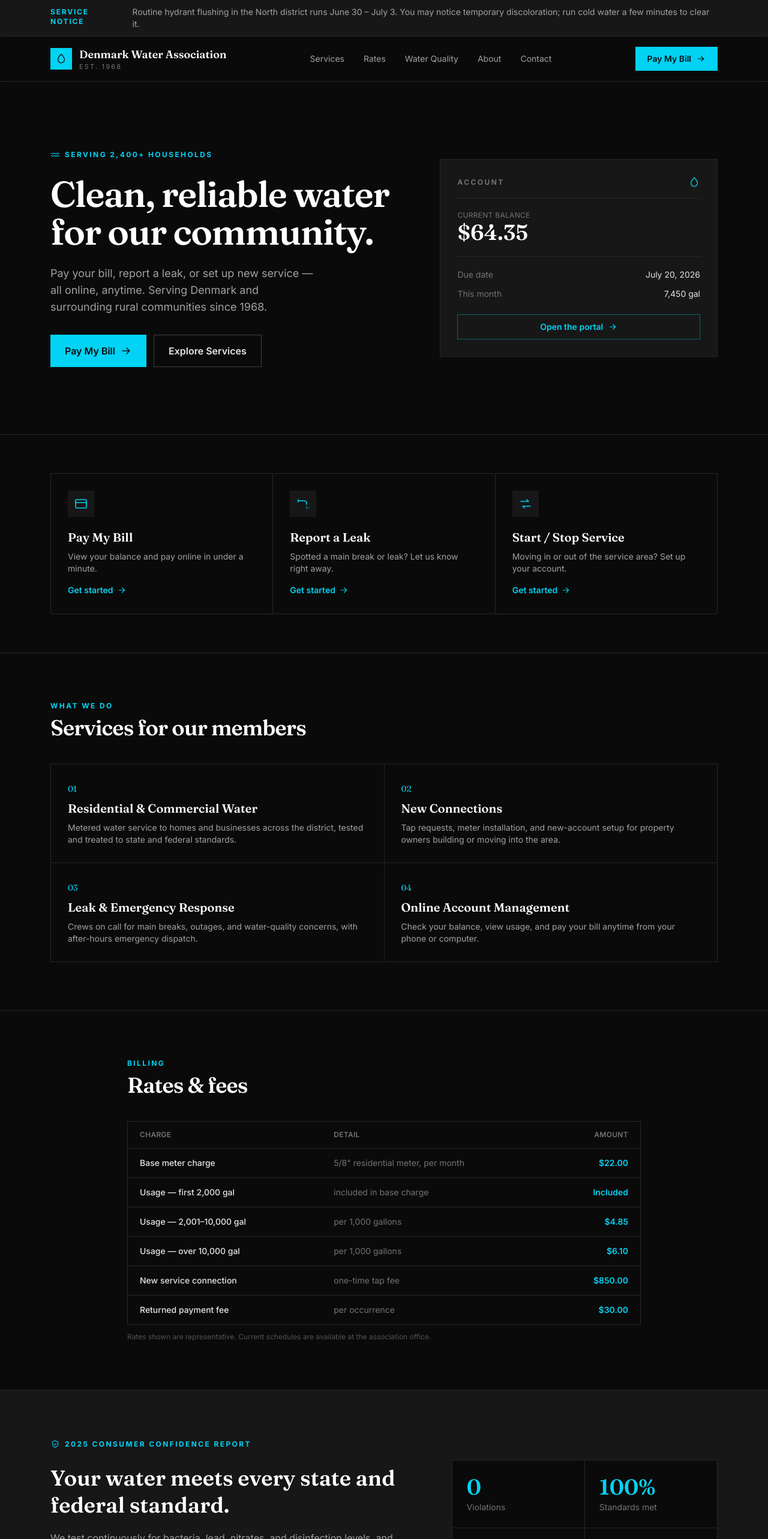
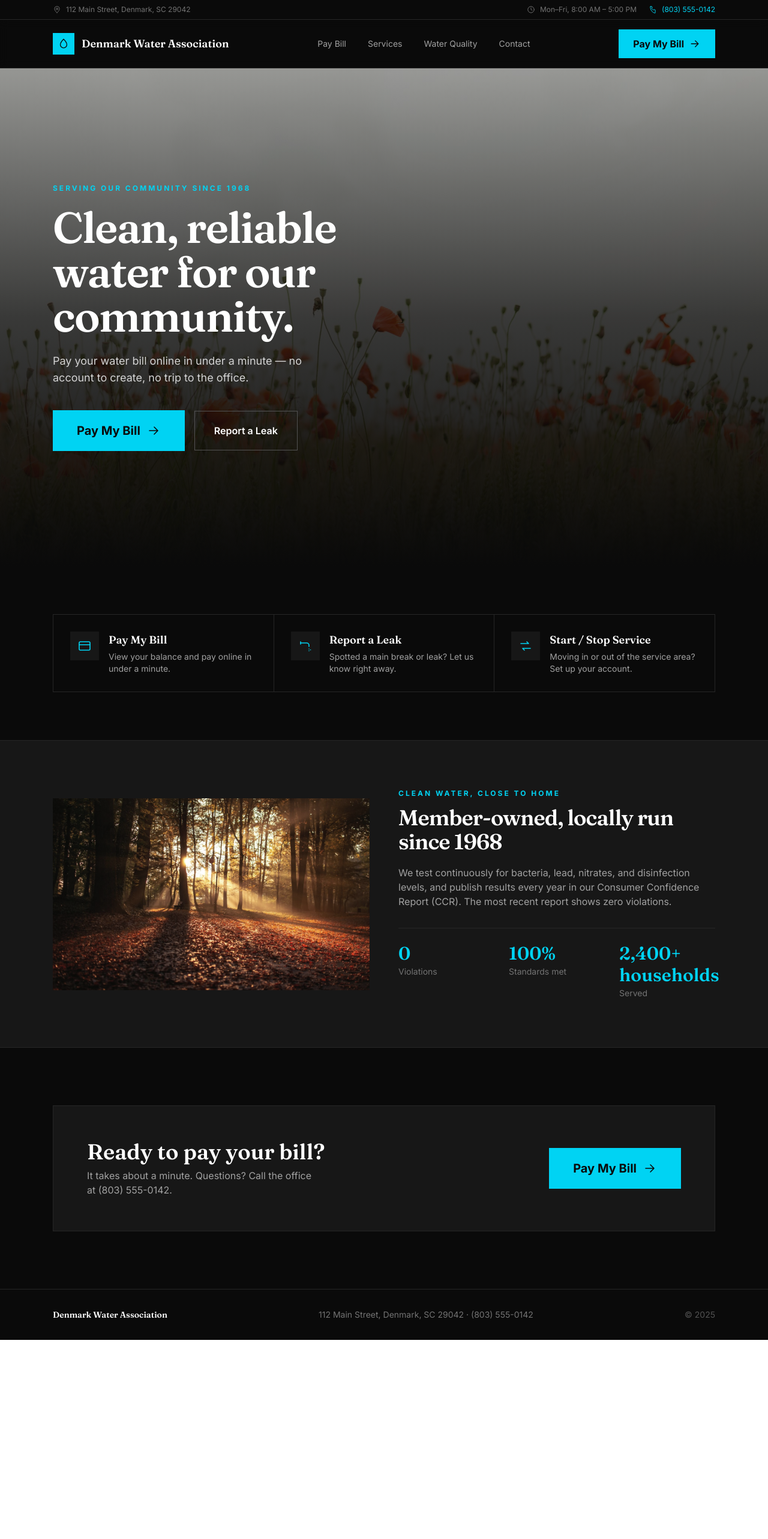
Before and after one commit to Aphrodine-wq/denmark-water-modern-slate, a Next.js app: page / in a window 1280 px wide. Shown: the top 2566 px of the page at 60% size. After the commit the page ends 2234 px from the top, so only its background shows below. Built offline with nearby package versions, Linux system fonts and the light colour scheme.

Commit message:
Redesign home: leaner layout, Southern nature imagery, refined nav, bigger Pay My Bill CTA

```diff
--- a/app/page.tsx
+++ b/app/page.tsx
@@ -1,152 +1,105 @@
 import Link from "next/link";
-import {
-  org,
-  alertNotice,
-  quickActions,
-  services,
-  rates,
-  waterQuality,
-  board,
-  boardMeetings,
-  faqs,
-} from "@/lib/content";
+import { org, quickActions, waterQuality } from "@/lib/content";
 import {
   DropletIcon,
-  ShieldIcon,
   PhoneIcon,
   MapPinIcon,
   ClockIcon,
   ArrowRightIcon,
-  WaveIcon,
   quickActionIcon,
 } from "@/components/icons";
 
-// CONCEPT 2 — "Modern Slate": dark editorial, near-black, single cyan accent, sharp corners.
-export const metadata = { title: `${org.name} — Concept 2` };
+export const metadata = { title: `${org.name} — Pay your water bill online` };
 
 const nav = [
+  { label: "Pay Bill", href: "/pay" },
   { label: "Services", href: "#services" },
-  { label: "Rates", href: "#rates" },
   { label: "Water Quality", href: "#quality" },
-  { label: "About", href: "#about" },
   { label: "Contact", href: "#contact" },
 ];
 
 export default function ModernSlateHome() {
   return (
     <div className="min-h-screen bg-neutral-950 text-neutral-300">
-      {/* Alert banner */}
-      {alertNotice.active && (
-        <div className="border-b border-neutral-800 bg-neutral-900">
-          <div className="mx-auto flex max-w-6xl items-start gap-3 px-5 py-2.5 text-sm">
-            <span className="mt-0.5 text-xs font-bold uppercase tracking-[0.15em] text-cyan-400">
-              {alertNotice.label}
-            </span>
-            <p className="text-neutral-400">{alertNotice.message}</p>
-          </div>
+      {/* Utility bar */}
+      <div className="hidden border-b border-neutral-800 md:block">
+        <div className="mx-auto flex max-w-6xl items-center justify-between px-6 py-2 text-xs text-neutral-500">
+          <span className="flex items-center gap-2"><MapPinIcon className="h-3.5 w-3.5" /> {org.address}</span>
+          <span className="flex items-center gap-5">
+            <span className="flex items-center gap-2"><ClockIcon className="h-3.5 w-3.5" /> {org.officeHours}</span>
+            <a href={`tel:${org.phone}`} className="flex items-center gap-2 text-cyan-400"><PhoneIcon className="h-3.5 w-3.5" /> {org.phone}</a>
+          </span>
         </div>
-      )}
+      </div>
 
       {/* Header */}
-      <header className="sticky top-0 z-20 border-b border-neutral-800 bg-neutral-950/90 backdrop-blur">
-        <div className="mx-auto flex max-w-6xl items-center justify-between px-5 py-4">
-          <Link href="#top" className="flex items-center gap-3">
+      <header className="sticky top-0 z-30 border-b border-neutral-800 bg-neutral-950/90 backdrop-blur">
+        <div className="mx-auto flex max-w-6xl items-center justify-between px-6 py-4">
+          <Link href="/" className="flex items-center gap-3">
             <span className="flex h-9 w-9 items-center justify-center bg-cyan-400 text-neutral-950">
               <DropletIcon className="h-5 w-5" />
             </span>
-            <span className="leading-tight">
-              <span className="block font-serif text-lg font-semibold text-white">{org.name}</span>
-              <span className="block text-[11px] uppercase tracking-[0.2em] text-neutral-500">Est. {org.established}</span>
-            </span>
+            <span className="font-serif text-lg font-semibold text-white">{org.name}</span>
           </Link>
-          <nav className="hidden items-center gap-8 md:flex">
+          <nav className="hidden items-center gap-9 lg:flex">
             {nav.map((n) => (
-              <a key={n.href} href={n.href} className="text-sm text-neutral-400 transition hover:text-cyan-400">
+              <a key={n.label} href={n.href} className="text-sm text-neutral-400 transition hover:text-cyan-400">
                 {n.label}
               </a>
             ))}
           </nav>
           <Link
             href="/pay"
-            className="inline-flex items-center gap-2 bg-cyan-400 px-5 py-2.5 text-sm font-semibold text-neutral-950 transition hover:bg-cyan-300"
+            className="inline-flex items-center gap-2 bg-cyan-400 px-6 py-3 text-base font-bold text-neutral-950 transition hover:bg-cyan-300"
           >
-            Pay My Bill <ArrowRightIcon className="h-4 w-4" />
+            Pay My Bill <ArrowRightIcon className="h-5 w-5" />
           </Link>
         </div>
       </header>
 
-      <main id="top">
+      <main>
         {/* Hero */}
-        <section className="relative overflow-hidden border-b border-neutral-800">
-          <div className="mx-auto grid max-w-6xl items-center gap-12 px-5 py-20 md:grid-cols-[1.3fr_1fr] md:py-28">
-            <div>
-              <span className="inline-flex items-center gap-2 text-xs font-bold uppercase tracking-[0.2em] text-cyan-400">
-                <WaveIcon className="h-4 w-4" /> Serving {org.membersServed}
-              </span>
-              <h1 className="mt-5 font-serif text-5xl font-semibold leading-[1.05] tracking-tight text-white md:text-6xl">
+        <section className="relative isolate overflow-hidden">
+          <img src="/images/hero.jpg" alt="" className="absolute inset-0 -z-10 h-full w-full object-cover" />
+          <div className="absolute inset-0 -z-10 bg-gradient-to-t from-neutral-950 via-neutral-950/80 to-neutral-950/40" />
+          <div className="mx-auto max-w-6xl px-6 py-32 md:py-48">
+            <div className="max-w-2xl">
+              <p className="text-xs font-bold uppercase tracking-[0.25em] text-cyan-400">Serving our community since {org.established}</p>
+              <h1 className="mt-5 font-serif text-5xl font-semibold leading-[1.03] tracking-tight text-white md:text-7xl">
                 {org.tagline}
               </h1>
-              <p className="mt-6 max-w-md text-lg text-neutral-400">
-                Pay your bill, report a leak, or set up new service — all online, anytime.
-                Serving {org.serviceArea} since {org.established}.
+              <p className="mt-6 max-w-md text-lg text-neutral-300">
+                Pay your water bill online in under a minute — no account to create, no trip to the office.
               </p>
-              <div className="mt-8 flex flex-wrap gap-3">
+              <div className="mt-10 flex flex-wrap items-center gap-4">
                 <Link
                   href="/pay"
-                  className="inline-flex items-center gap-2 bg-cyan-400 px-6 py-3.5 text-base font-semibold text-neutral-950 transition hover:bg-cyan-300"
+                  className="inline-flex items-center gap-2.5 bg-cyan-400 px-10 py-5 text-xl font-bold text-neutral-950 transition hover:bg-cyan-300"
                 >
-                  Pay My Bill <ArrowRightIcon className="h-5 w-5" />
+                  Pay My Bill <ArrowRightIcon className="h-6 w-6" />
                 </Link>
-                <a
-                  href="#services"
-                  className="inline-flex items-center gap-2 border border-neutral-700 px-6 py-3.5 text-base font-semibold text-neutral-200 transition hover:border-cyan-400 hover:text-cyan-400"
-                >
-                  Explore Services
+                <a href="#contact" className="inline-flex items-center gap-2 border border-neutral-600 px-8 py-5 text-base font-semibold text-white transition hover:border-cyan-400 hover:text-cyan-400">
+                  Report a Leak
                 </a>
               </div>
-            </div>
-            <div className="border border-neutral-800 bg-neutral-900 p-7">
-              <div className="flex items-center justify-between border-b border-neutral-800 pb-4">
-                <p className="text-xs font-bold uppercase tracking-[0.2em] text-neutral-500">Account</p>
-                <DropletIcon className="h-5 w-5 text-cyan-400" />
-              </div>
-              <p className="mt-5 text-xs uppercase tracking-wide text-neutral-500">Current balance</p>
-              <p className="font-serif text-4xl font-semibold text-white">$64.35</p>
-              <dl className="mt-5 space-y-3 border-t border-neutral-800 pt-5 text-sm">
-                <div className="flex justify-between">
-                  <dt className="text-neutral-500">Due date</dt>
-                  <dd className="text-neutral-200">July 20, 2026</dd>
-                </div>
-                <div className="flex justify-between">
-                  <dt className="text-neutral-500">This month</dt>
-                  <dd className="text-neutral-200">7,450 gal</dd>
-                </div>
-              </dl>
-              <Link
-                href="/pay"
-                className="mt-6 flex items-center justify-center gap-2 border border-cyan-400/40 py-2.5 text-sm font-semibold text-cyan-400 transition hover:bg-cyan-400 hover:text-neutral-950"
-              >
-                Open the portal <ArrowRightIcon className="h-4 w-4" />
-              </Link>
             </div>
           </div>
         </section>
 
         {/* Quick actions */}
-        <section className="mx-auto max-w-6xl px-5 py-16">
+        <section id="services" className="mx-auto max-w-6xl px-6 py-20">
           <div className="grid gap-px border border-neutral-800 bg-neutral-800 md:grid-cols-3">
             {quickActions.map((a) => {
               const Icon = quickActionIcon[a.key as keyof typeof quickActionIcon];
-              const href = a.href === "pay" ? "/pay" : a.href;
+              const href = a.href === "pay" ? "/pay" : "#contact";
               return (
-                <Link key={a.key} href={href} className="group bg-neutral-950 p-7 transition hover:bg-neutral-900">
-                  <span className="flex h-11 w-11 items-center justify-center bg-neutral-900 text-cyan-400 transition group-hover:bg-cyan-400 group-hover:text-neutral-950">
+                <Link key={a.key} href={href} className="group flex items-start gap-4 bg-neutral-950 p-7 transition hover:bg-neutral-900">
+                  <span className="flex h-12 w-12 shrink-0 items-center justify-center bg-neutral-900 text-cyan-400 transition group-hover:bg-cyan-400 group-hover:text-neutral-950">
                     <Icon className="h-6 w-6" />
                   </span>
-                  <h3 className="mt-5 font-serif text-xl font-semibold text-white">{a.title}</h3>
-                  <p className="mt-2 text-sm text-neutral-400">{a.desc}</p>
-                  <span className="mt-4 inline-flex items-center gap-1.5 text-sm font-semibold text-cyan-400">
-                    Get started <ArrowRightIcon className="h-4 w-4" />
+                  <span>
+                    <span className="block font-serif text-lg font-semibold text-white">{a.title}</span>
+                    <span className="mt-1 block text-sm text-neutral-400">{a.desc}</span>
                   </span>
                 </Link>
               );
@@ -154,172 +107,49 @@ export default function ModernSlateHome() {
           </div>
         </section>
 
-        {/* Services */}
-        <section id="services" className="border-y border-neutral-800 py-20">
-          <div className="mx-auto max-w-6xl px-5">
-            <SectionHeading eyebrow="What we do" title="Services for our members" />
-            <div className="mt-10 grid gap-px border border-neutral-800 bg-neutral-800 md:grid-cols-2">
-              {services.map((s, i) => (
-                <div key={s.title} className="bg-neutral-950 p-7">
-                  <span className="font-serif text-sm text-cyan-400">0{i + 1}</span>
-                  <h3 className="mt-2 font-serif text-xl font-semibold text-white">{s.title}</h3>
-                  <p className="mt-2 text-sm text-neutral-400">{s.desc}</p>
-                </div>
-              ))}
+        {/* About / water-quality band */}
+        <section id="quality" className="border-y border-neutral-800 bg-neutral-900">
+          <div className="mx-auto grid max-w-6xl items-center gap-12 px-6 py-20 md:grid-cols-2">
+            <div className="overflow-hidden">
+              <img src="/images/band.jpg" alt="Local woodland at first light" className="h-80 w-full object-cover grayscale-[15%]" />
+            </div>
+            <div>
+              <p className="text-xs font-bold uppercase tracking-[0.25em] text-cyan-400">Clean water, close to home</p>
+              <h2 className="mt-3 font-serif text-4xl font-semibold tracking-tight text-white">Member-owned, locally run since {org.established}</h2>
+              <p className="mt-5 text-neutral-400">{waterQuality.body}</p>
+              <dl className="mt-8 grid grid-cols-3 gap-6 border-t border-neutral-800 pt-6">
+                {[["0", "Violations"], ["100%", "Standards met"], [org.membersServed, "Served"]].map(([k, v]) => (
+                  <div key={v}>
+                    <dt className="font-serif text-3xl font-semibold text-cyan-400">{k}</dt>
+                    <dd className="mt-0.5 text-sm text-neutral-500">{v}</dd>
+                  </div>
+                ))}
+              </dl>
             </div>
           </div>
         </section>
 
-        {/* Rates */}
-        <section id="rates" className="py-20">
-          <div className="mx-auto max-w-4xl px-5">
-            <SectionHeading eyebrow="Billing" title="Rates & fees" />
-            <table className="mt-10 w-full border border-neutral-800 text-left text-sm">
-              <thead>
-                <tr className="border-b border-neutral-800 text-xs uppercase tracking-wide text-neutral-500">
-                  <th className="px-5 py-3.5 font-semibold">Charge</th>
-                  <th className="hidden px-5 py-3.5 font-semibold sm:table-cell">Detail</th>
-                  <th className="px-5 py-3.5 text-right font-semibold">Amount</th>
-                </tr>
-              </thead>
-              <tbody>
-                {rates.map((r) => (
-                  <tr key={r.label} className="border-b border-neutral-800 last:border-0">
-                    <td className="px-5 py-3.5 font-medium text-neutral-200">{r.label}</td>
-                    <td className="hidden px-5 py-3.5 text-neutral-500 sm:table-cell">{r.detail}</td>
-                    <td className="px-5 py-3.5 text-right font-semibold text-cyan-400">{r.amount}</td>
-                  </tr>
-                ))}
-              </tbody>
-            </table>
-            <p className="mt-3 text-xs text-neutral-600">
-              Rates shown are representative. Current schedules are available at the association office.
-            </p>
-          </div>
-        </section>
-
-        {/* Water quality */}
-        <section id="quality" className="border-y border-neutral-800 bg-neutral-900 py-20">
-          <div className="mx-auto grid max-w-6xl items-center gap-12 px-5 md:grid-cols-[1.4fr_1fr]">
+        {/* Contact + final CTA */}
+        <section id="contact" className="mx-auto max-w-6xl px-6 py-24">
+          <div className="flex flex-col items-start justify-between gap-10 border border-neutral-800 bg-neutral-900 p-10 md:flex-row md:items-center md:p-14">
             <div>
-              <span className="inline-flex items-center gap-2 text-xs font-bold uppercase tracking-[0.2em] text-cyan-400">
-                <ShieldIcon className="h-4 w-4" /> {waterQuality.reportYear} Consumer Confidence Report
-              </span>
-              <h2 className="mt-5 font-serif text-4xl font-semibold leading-tight text-white">{waterQuality.headline}</h2>
-              <p className="mt-5 max-w-xl text-neutral-400">{waterQuality.body}</p>
-              <a href="#contact" className="mt-7 inline-flex items-center gap-2 border border-cyan-400 px-6 py-3 text-sm font-semibold text-cyan-400 transition hover:bg-cyan-400 hover:text-neutral-950">
-                Request the full report <ArrowRightIcon className="h-4 w-4" />
-              </a>
+              <h2 className="font-serif text-4xl font-semibold text-white">Ready to pay your bill?</h2>
+              <p className="mt-2 max-w-sm text-neutral-400">It takes about a minute. Questions? Call the office at {org.phone}.</p>
             </div>
-            <div className="grid grid-cols-2 gap-px border border-neutral-800 bg-neutral-800">
-              {[
-                { k: "0", v: "Violations" },
-                { k: "100%", v: "Standards met" },
-                { k: "24/7", v: "Monitoring" },
-                { k: org.established.toString(), v: "Serving since" },
-              ].map((stat) => (
-                <div key={stat.v} className="bg-neutral-950 p-6">
-                  <p className="font-serif text-4xl font-semibold text-cyan-400">{stat.k}</p>
-                  <p className="mt-1 text-sm text-neutral-500">{stat.v}</p>
-                </div>
-              ))}
-            </div>
-          </div>
-        </section>
-
-        {/* About / Board */}
-        <section id="about" className="py-20">
-          <div className="mx-auto grid max-w-6xl gap-12 px-5 md:grid-cols-2">
-            <div>
-              <SectionHeading eyebrow="About us" title="Member-owned, locally run" />
-              <p className="mt-5 text-neutral-400">
-                {org.name} is a member-owned, not-for-profit water system. Every dollar goes back
-                into clean, reliable water for the families and businesses we serve.
-              </p>
-              <div className="mt-7 border border-neutral-800 bg-neutral-900 p-6">
-                <p className="text-sm font-semibold text-white">Board meetings</p>
-                <p className="mt-1 text-sm text-neutral-400">{boardMeetings.cadence}</p>
-                <p className="text-sm text-neutral-400">{boardMeetings.location}</p>
-                <p className="mt-2 text-xs text-neutral-600">{boardMeetings.note}</p>
-              </div>
-            </div>
-            <div>
-              <p className="text-xs font-bold uppercase tracking-[0.2em] text-neutral-500">Board of directors</p>
-              <ul className="mt-5 border border-neutral-800">
-                {board.map((m) => (
-                  <li key={m.name} className="flex items-center justify-between border-b border-neutral-800 px-5 py-4 last:border-0">
-                    <span className="font-medium text-neutral-200">{m.name}</span>
-                    <span className="text-sm text-cyan-400">{m.role}</span>
-                  </li>
-                ))}
-              </ul>
-            </div>
-          </div>
-        </section>
-
-        {/* FAQ */}
-        <section className="border-t border-neutral-800 bg-neutral-900 py-20">
-          <div className="mx-auto max-w-4xl px-5">
-            <SectionHeading eyebrow="Questions" title="Frequently asked" />
-            <div className="mt-10 border-t border-neutral-800">
-              {faqs.map((f) => (
-                <details key={f.q} className="group border-b border-neutral-800">
-                  <summary className="flex cursor-pointer list-none items-center justify-between py-5 font-serif text-lg font-medium text-white">
-                    {f.q}
-                    <span className="text-cyan-400 transition group-open:rotate-45">+</span>
-                  </summary>
-                  <p className="pb-5 text-sm text-neutral-400">{f.a}</p>
-                </details>
-              ))}
-            </div>
-          </div>
-        </section>
-
-        {/* Contact */}
-        <section id="contact" className="py-20">
-          <div className="mx-auto max-w-6xl px-5">
-            <SectionHeading eyebrow="Get in touch" title="Contact the office" />
-            <div className="mt-10 grid gap-px border border-neutral-800 bg-neutral-800 md:grid-cols-3">
-              <ContactCard icon={<PhoneIcon className="h-5 w-5" />} label="Office phone" value={org.phone} sub={`Emergency: ${org.emergencyPhone}`} />
-              <ContactCard icon={<MapPinIcon className="h-5 w-5" />} label="Office address" value={org.address} sub={org.email} />
-              <ContactCard icon={<ClockIcon className="h-5 w-5" />} label="Office hours" value={org.officeHours} sub="Closed weekends & holidays" />
-            </div>
+            <Link href="/pay" className="inline-flex items-center gap-2.5 bg-cyan-400 px-10 py-5 text-xl font-bold text-neutral-950 transition hover:bg-cyan-300">
+              Pay My Bill <ArrowRightIcon className="h-6 w-6" />
+            </Link>
           </div>
         </section>
       </main>
 
-      <footer className="border-t border-neutral-800 py-10">
-        <div className="mx-auto flex max-w-6xl flex-col items-center justify-between gap-4 px-5 text-sm md:flex-row">
-          <div className="flex items-center gap-3">
-            <span className="flex h-8 w-8 items-center justify-center bg-cyan-400 text-neutral-950">
-              <DropletIcon className="h-5 w-5" />
-            </span>
-            <span className="font-serif font-semibold text-white">{org.name}</span>
-          </div>
-          <p className="text-neutral-600">© {waterQuality.reportYear} {org.name}.</p>
-          <Link href="/" className="text-neutral-500 underline hover:text-cyan-400">← Back to concepts</Link>
+      <footer className="border-t border-neutral-800 py-8">
+        <div className="mx-auto flex max-w-6xl flex-col items-center justify-between gap-3 px-6 text-sm md:flex-row">
+          <span className="font-serif font-semibold text-white">{org.name}</span>
+          <span className="text-neutral-500">{org.address} · {org.phone}</span>
+          <span className="text-neutral-600">© {waterQuality.reportYear}</span>
         </div>
       </footer>
     </div>
   );
 }
-
-function SectionHeading({ eyebrow, title }: { eyebrow: string; title: string }) {
-  return (
-    <div>
-      <p className="text-xs font-bold uppercase tracking-[0.2em] text-cyan-400">{eyebrow}</p>
-      <h2 className="mt-2 font-serif text-4xl font-semibold tracking-tight text-white">{title}</h2>
-    </div>
-  );
-}
-
-function ContactCard({ icon, label, value, sub }: { icon: React.ReactNode; label: string; value: string; sub: string }) {
-  return (
-    <div className="bg-neutral-950 p-7">
-      <span className="flex h-10 w-10 items-center justify-center bg-neutral-900 text-cyan-400">{icon}</span>
-      <p className="mt-5 text-xs font-bold uppercase tracking-[0.15em] text-neutral-500">{label}</p>
-      <p className="mt-1 font-semibold text-white">{value}</p>
-      <p className="mt-0.5 text-sm text-neutral-500">{sub}</p>
-    </div>
-  );
-}
```
Also changed, not shown: public/images/band.jpg (added), public/images/hero.jpg (added).
